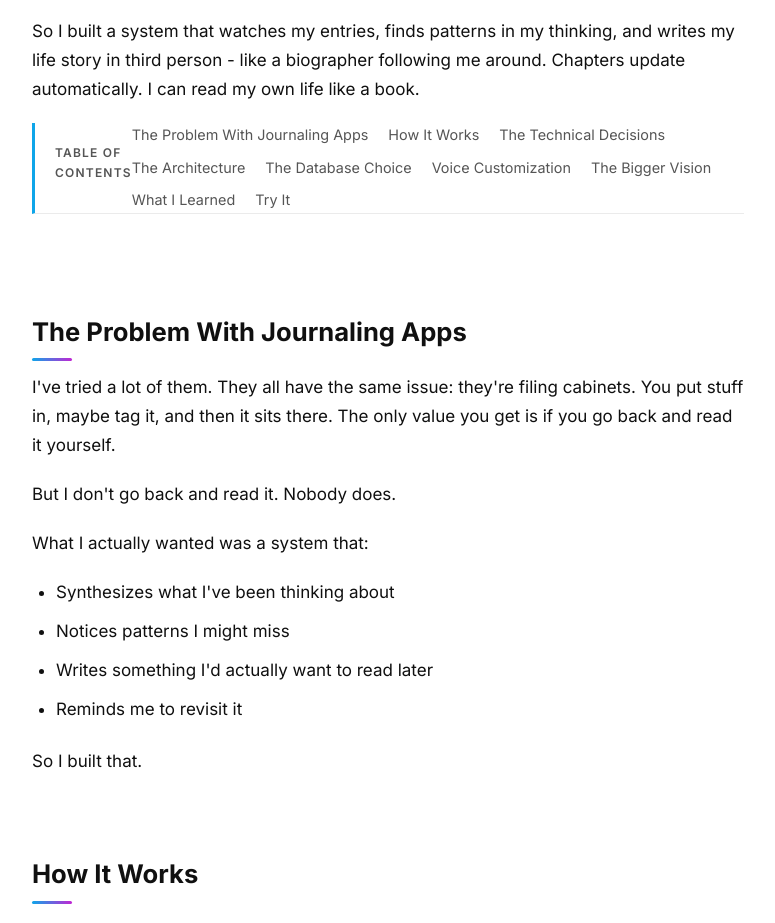
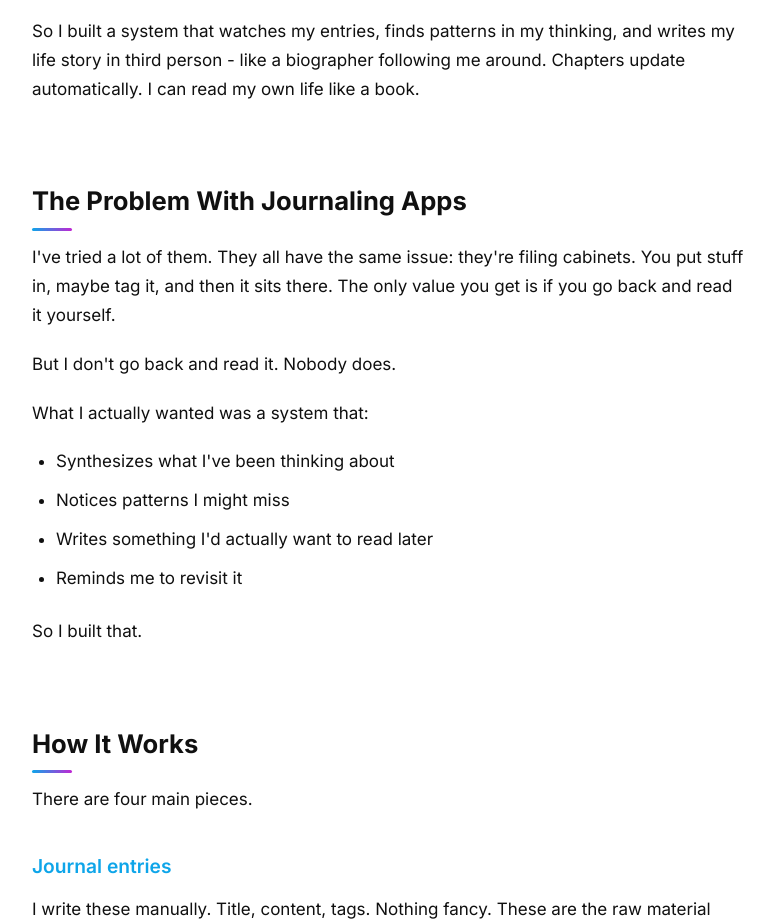
Before and after one commit to RealChrisSean/portfolio, a website: page blog/ai-journal-system/index.html in a window 1280 px wide. Shown: the part 880-1803 px from the top of the page, without its empty margins (252-1027 px from the left). Drawn offline with nearby package versions, Linux system fonts and the light colour scheme.

Commit message:
Replace TOC with back to top button

```diff
--- a/blog/ai-journal-system/index.html
+++ b/blog/ai-journal-system/index.html
@@ -558,44 +558,37 @@
         .fade-up:nth-child(3) { transition-delay: 0.2s; }
         .fade-up:nth-child(4) { transition-delay: 0.3s; }
 
-        /* Table of Contents */
-        .toc {
-            border-left: 3px solid var(--accent-primary);
-            padding: 0 0 0 20px;
-            margin-bottom: 40px;
+        /* Back to Top Button */
+        .back-to-top {
+            position: fixed;
+            bottom: 30px;
+            right: 30px;
+            width: 48px;
+            height: 48px;
+            background: var(--accent-primary);
+            color: white;
+            border: none;
+            border-radius: 50%;
+            cursor: pointer;
+            font-size: 1.2rem;
+            display: flex;
+            align-items: center;
+            justify-content: center;
+            opacity: 0;
+            visibility: hidden;
+            transition: opacity 0.3s, visibility 0.3s, transform 0.3s;
+            box-shadow: 0 4px 12px rgba(0, 0, 0, 0.15);
+            z-index: 1000;
         }
 
-        .toc-title {
-            font-size: 0.75rem;
-            font-weight: 600;
-            text-transform: uppercase;
-            letter-spacing: 0.1em;
-            color: var(--text-muted);
-            margin-bottom: 10px;
+        .back-to-top.visible {
+            opacity: 1;
+            visibility: visible;
         }
 
-        .toc-list {
-            list-style: none;
-            margin: 0;
-            padding: 0;
-            display: flex;
-            flex-wrap: wrap;
-            gap: 8px 20px;
-        }
-
-        .toc-list li {
-            margin: 0;
-        }
-
-        .toc-list a {
-            color: var(--text-muted);
-            text-decoration: none;
-            font-size: 0.9rem;
-            transition: color 0.2s;
-        }
-
-        .toc-list a:hover {
-            color: var(--accent-primary);
+        .back-to-top:hover {
+            transform: translateY(-3px);
+            box-shadow: 0 6px 16px rgba(0, 0, 0, 0.2);
         }
 
         /* Code Block Copy Button */
@@ -659,21 +652,6 @@
         </header>
 
         <p>So I built a system that watches my entries, finds patterns in my thinking, and writes my life story in third person - like a biographer following me around. Chapters update automatically. I can read my own life like a book.</p>
-
-        <nav class="toc">
-            <div class="toc-title">Table of Contents</div>
-            <ol class="toc-list">
-                <li><a href="#the-problem">The Problem With Journaling Apps</a></li>
-                <li><a href="#how-it-works">How It Works</a></li>
-                <li><a href="#technical-decisions">The Technical Decisions</a></li>
-                <li><a href="#the-architecture">The Architecture</a></li>
-                <li><a href="#database-choice">The Database Choice</a></li>
-                <li><a href="#voice-customization">Voice Customization</a></li>
-                <li><a href="#bigger-vision">The Bigger Vision</a></li>
-                <li><a href="#what-i-learned">What I Learned</a></li>
-                <li><a href="#try-it">Try It</a></li>
-            </ol>
-        </nav>
 
         <h2 id="the-problem">The Problem With Journaling Apps</h2>
 
@@ -878,6 +856,10 @@ LIMIT 5;</code></pre>
         </div>
     </article>
 
+    <button class="back-to-top" id="backToTop" aria-label="Back to top">
+        <i class="fas fa-arrow-up"></i>
+    </button>
+
     <script>
         function toggleTheme() {
             const html = document.documentElement;
@@ -950,6 +932,21 @@ LIMIT 5;</code></pre>
             initScrollAnimations();
         }
 
+        // Back to Top Button
+        const backToTop = document.getElementById('backToTop');
+
+        window.addEventListener('scroll', () => {
+            if (window.scrollY > 500) {
+                backToTop.classList.add('visible');
+            } else {
+                backToTop.classList.remove('visible');
+            }
+        });
+
+        backToTop.addEventListener('click', () => {
+            window.scrollTo({ top: 0, behavior: 'smooth' });
+        });
+
         // Copy Code Button
         document.querySelectorAll('pre').forEach(pre => {
             const btn = document.createElement('button');
```
Also changed, not shown: blog/speak-it/index.html (+46 -46 lines).
